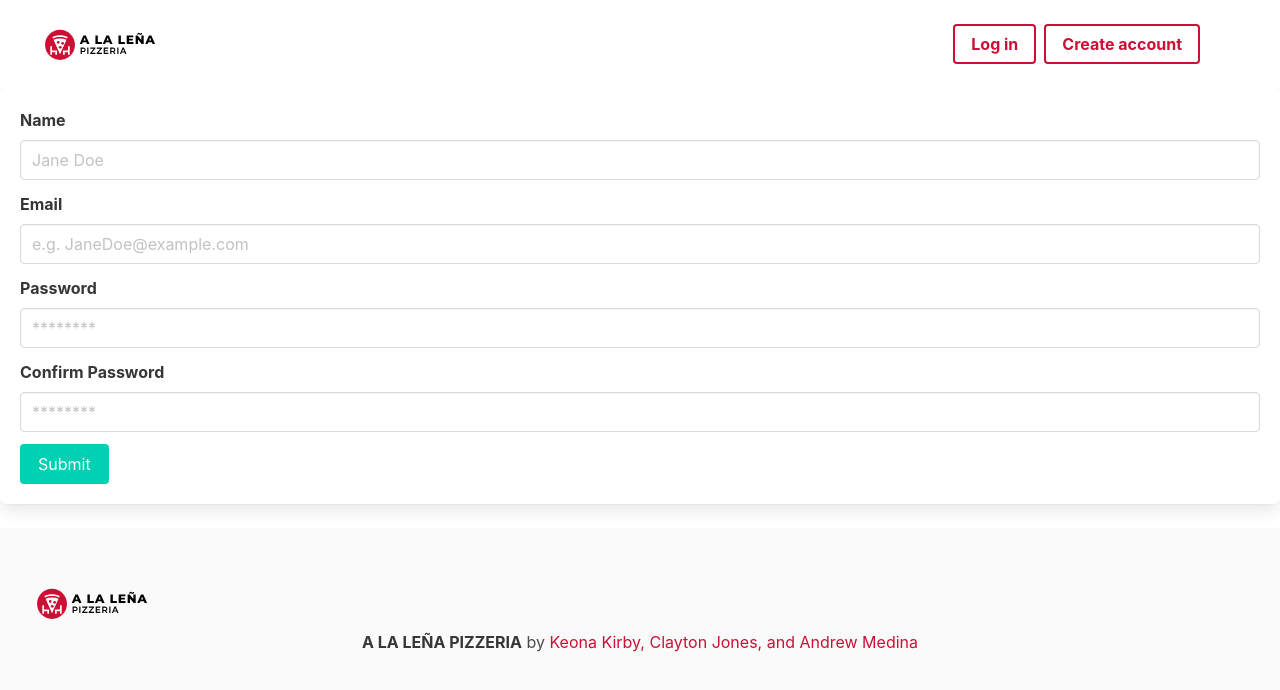
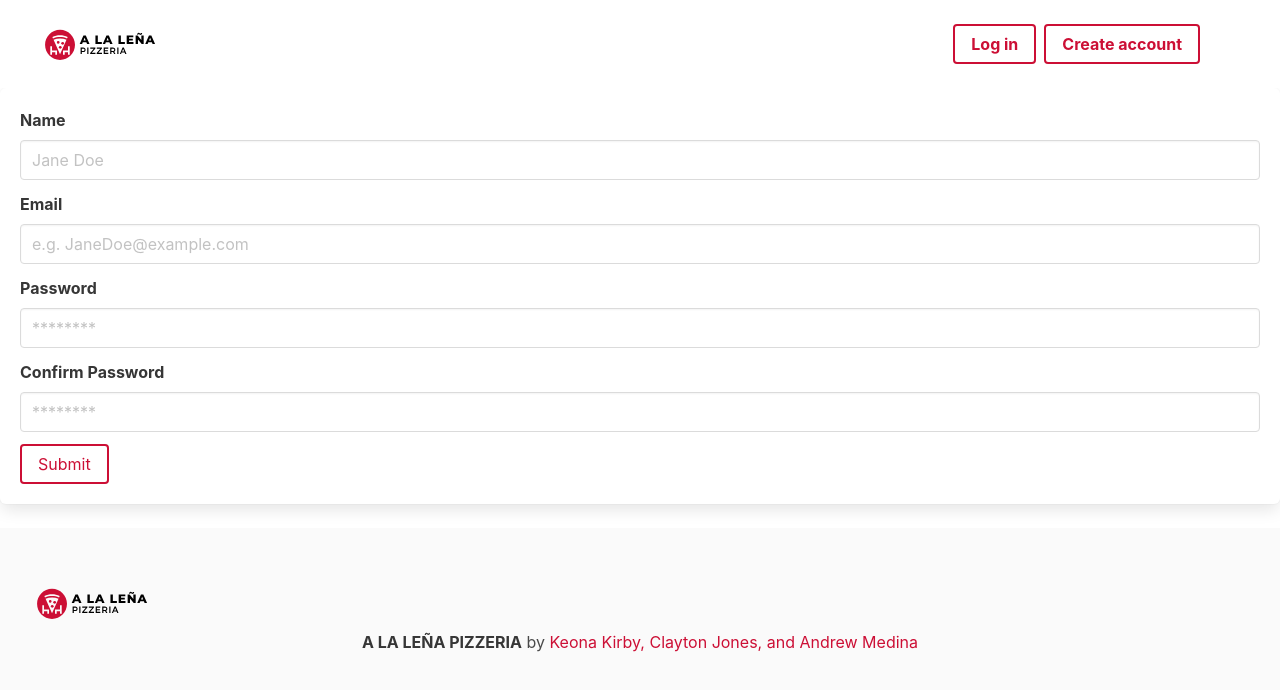
Before and after one commit to KeonaK/restaurant-project, a React (Create React App) app in the folder client/: page /register in a window 1280 px wide. Shown: the top 690 px of the page. Built offline with nearby package versions, Linux system fonts and the light colour scheme; no server answers.

Commit message:
login changes

```diff
--- a/client/src/pages/Landing.js
+++ b/client/src/pages/Landing.js
@@ -20,7 +20,7 @@ function Landing() {
 
       <aside className="menu">
         <h1>Menu</h1>
-        <p className="menu-label">Build Your Pizza</p>
+        <p className="menu-label">Build Your Own</p>
         <ul className="menu-list">
           <li>
             <p>Size</p>
--- a/client/src/pages/Login.js
+++ b/client/src/pages/Login.js
@@ -1,45 +1,41 @@
 import React, { Component } from "react";
-import API from "../utils/API"
+import API from "../utils/API";
+import { Link } from "react-router-dom";
 class Login extends Component {
   constructor(props) {
     super(props);
     this.state = {
       email: "",
       password: "",
-      errors: {}
+      errors: {},
     };
   }
-onChange = e => {
+  onChange = (e) => {
     let value = e.target.value;
     let name = e.target.name;
 
     this.setState({ [name]: value });
   };
-onSubmit = e => {
+  onSubmit = (e) => {
     e.preventDefault();
     const newUser = {
       email: this.state.email,
-      password: this.state.password
+      password: this.state.password,
     };
-    if (newUser.email && newUser.password){
+    if (newUser.email && newUser.password) {
       API.login({
-        email:newUser.email,
-        password: newUser.password
-      })
-      .then(res => {
-        this.props.setToken(res.data.token)
-
-        console.log(res)
-      })
-
+        email: newUser.email,
+        password: newUser.password,
+      }).then((res) => {
+        this.props.setToken(res.data.token);
+      });
     }
-console.log(newUser);
   };
 
   render() {
     const { errors } = this.state;
     return (
-    <form className="box"  onSubmit = {this.onSubmit} >
+      <form className="box" onSubmit={this.onSubmit}>
         <div className="field">
           <label className="label">Email</label>
           <div className="control">
@@ -52,14 +48,17 @@ console.log(newUser);
               value={this.state.email}
               error={errors.email}
               id="email"
-
             />
           </div>
         </div>
         <div className="field">
           <label className="label">Password</label>
           <div className="control">
-          <input className="input" type="password" placeholder="********"  onChange={this.onChange}
+            <input
+              className="input"
+              type="password"
+              placeholder="********"
+              onChange={this.onChange}
               name="password"
               value={this.state.password}
               error={errors.password}
@@ -67,7 +66,9 @@ console.log(newUser);
             />
           </div>
         </div>
-      <button className="button is-primary" >Submit</button>
+        <Link to="/order" className="button ">
+          Submit
+        </Link>
       </form>
     );
   }
--- a/client/src/pages/SignUp.js
+++ b/client/src/pages/SignUp.js
@@ -1,6 +1,6 @@
 import React, { Component } from "react";
-// import register from "../../../validation/register";
-import API from "../utils/API"
+import { Link } from "react-router-dom";
+import API from "../utils/API";
 
 class SignUp extends Component {
   constructor() {
@@ -28,28 +28,26 @@ class SignUp extends Component {
       password: this.state.password,
       password2: this.state.password2,
     };
-    if (newUser.name && newUser.email && newUser.password && newUser.password2){
+    if (
+      newUser.name &&
+      newUser.email &&
+      newUser.password &&
+      newUser.password2
+    ) {
       API.register({
-
         name: newUser.name,
         email: newUser.email,
         password: newUser.password,
         password2: newUser.password2,
-
-      })
-      .then(res => API.register())
+      }).then((res) => this.props.setToken(res.data.token));
     }
-
-
-
-
 
     console.log(newUser);
   };
   render() {
     const { errors } = this.state;
     return (
-      <form className="box">
+      <form className="box" onSubmit={this.onSubmit}>
         <div className="field">
           <label className="label">Name</label>
           <div className="control">
@@ -62,7 +60,6 @@ class SignUp extends Component {
               value={this.state.name}
               error={errors.name}
               id="name"
-
             />
           </div>
         </div>
@@ -79,7 +76,6 @@ class SignUp extends Component {
               value={this.state.email}
               error={errors.email}
               id="email"
-
             />
           </div>
         </div>
@@ -95,7 +91,6 @@ class SignUp extends Component {
               value={this.state.password}
               error={errors.password}
               id="password"
-
             />
           </div>
         </div>
@@ -111,18 +106,12 @@ class SignUp extends Component {
               value={this.state.password2}
               error={errors.password2}
               id="password2"
-
             />
           </div>
         </div>
-        <button
-          className="button is-primary"
-          type="submit"
-          noValidate
-          onSubmit={this.onSubmit}
-        >
+        <Link className="button" type="submit" to="/order">
           Submit
-        </button>
+        </Link>
       </form>
     );
   }
--- a/package.json
+++ b/package.json
@@ -11,7 +11,6 @@
     "client": "cd client && npm run start",
     "seed": "node scripts/customerDB.js",
     "seed2": "node scripts/seedDB.js",
-
     "install": "cd client && npm install",
     "build": "cd client && npm run build",
     "heroku-postbuild": "npm run build"
```
Also changed, not shown: client/src/App.js (+16 -23 lines), 2 other files (tests, documents, lock files or other folders). Lines whose indentation alone changed are shown as unchanged.
